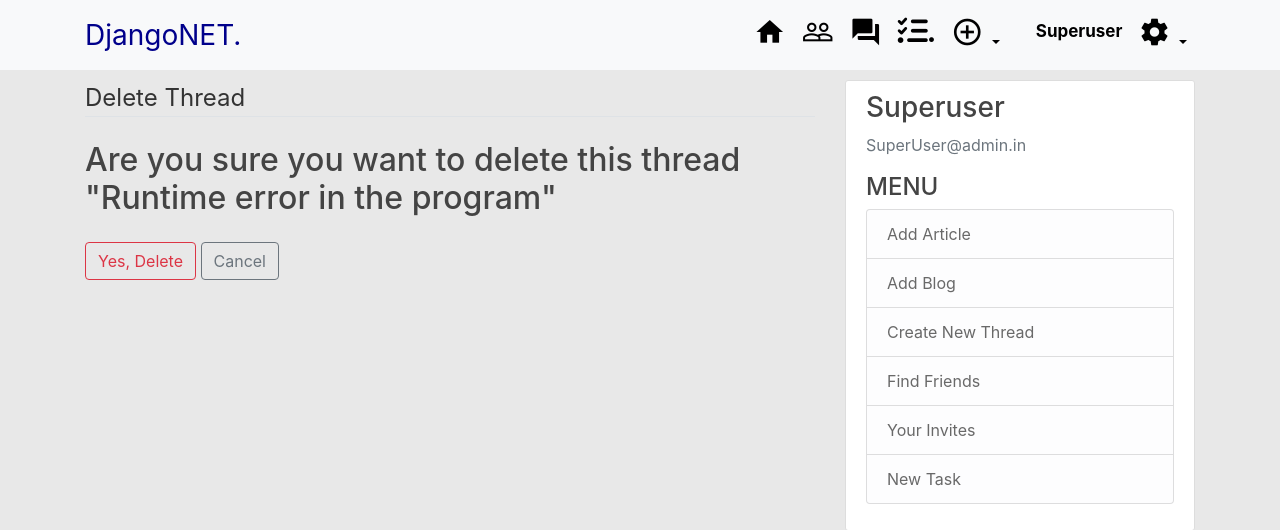
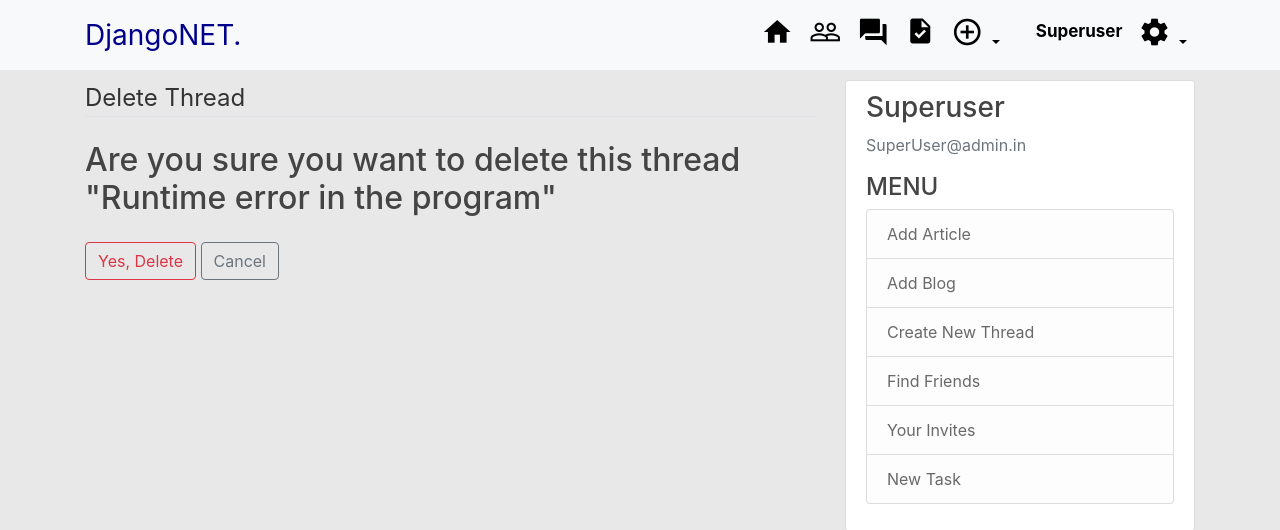
Before and after one commit to k-ken-source/Social-Network, a Django app: page /forum/2/delete in a window 1280 px wide. Shown: the top 530 px of the page. Run offline with Django 3.2, Linux system fonts and the light colour scheme; a user stored in the database is signed in; data comes from the database, SQL or seed files in the repository; some libraries are stand-ins or nearby versions.

Commit message:
Task Manager Update

```diff
--- a/src/blog/templates/blog/base.html
+++ b/src/blog/templates/blog/base.html
@@ -56,7 +56,7 @@
                     </a>
 
                     <a class="nav-item nav-link" href="{% url 'task-home' %}">
-                        <i class='fas fa-tasks' style='font-size:30px'>.</i>
+                        <i class= "material-icons" style='font-size:30px'> task </i>
 
                     </a>
 
```
